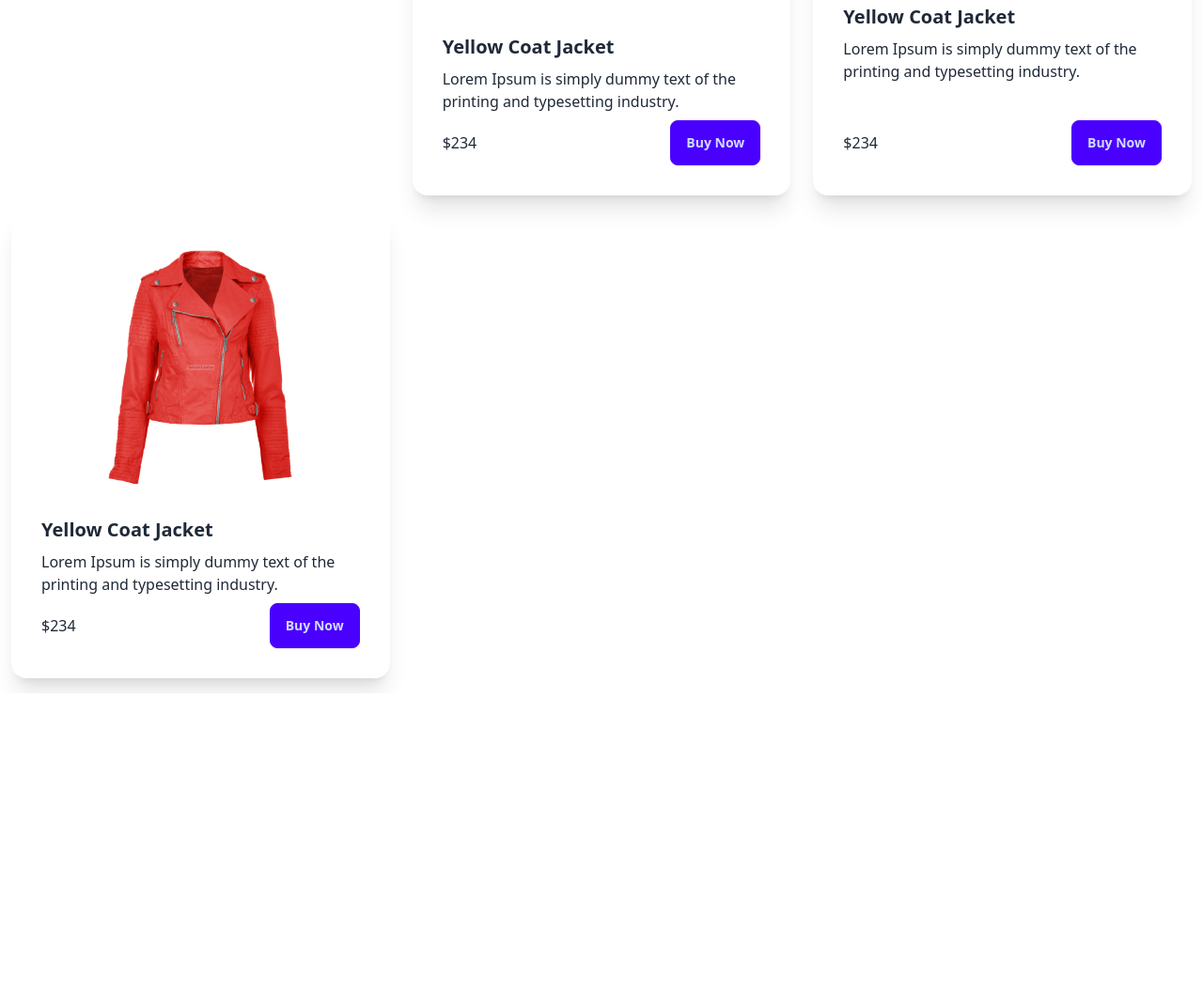
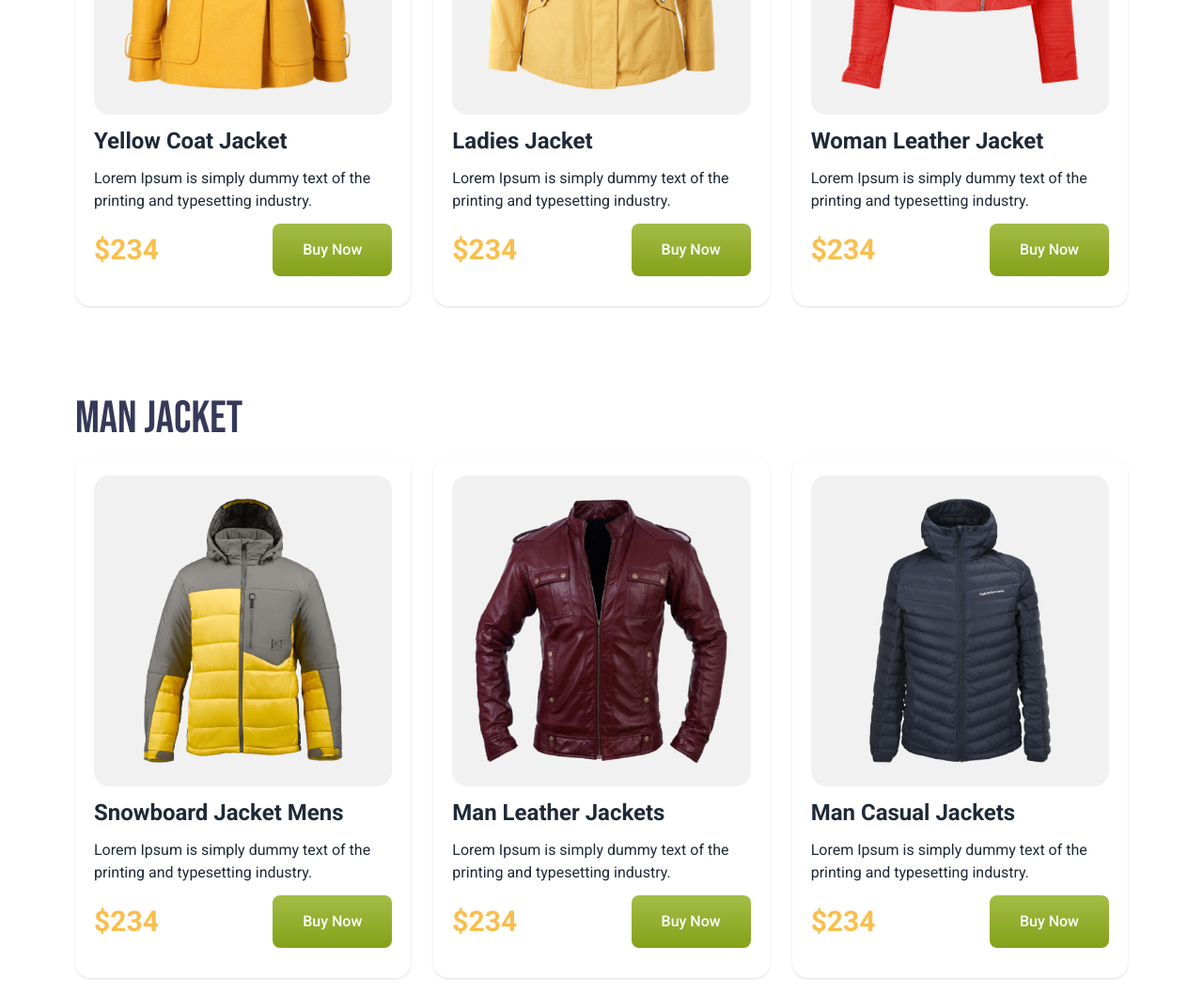
Before and after one commit to muinuddin-sm12/Milestone3-Project-1, a plain HTML site: page index.html in a window 1280 px wide. Shown: the part 1078-2135 px from the top of the page at 94% size. Before the commit the page ends 1816 px from the top, so only its background shows below. Drawn offline with nearby package versions, Linux system fonts and the light colour scheme.

Commit message:
Woman and Man Jacket section added

```diff
--- a/css/style.css
+++ b/css/style.css
@@ -0,0 +1,11 @@
+@import url('https://fonts.googleapis.com/css2?family=Bebas+Neue&family=Roboto:wght@400;500;700&display=swap');
+
+* {
+    margin: 0;
+    padding: 0;
+    box-sizing: border-box;
+    font-family: 'Roboto', sans-serif;
+}
+h1,h2,span {
+    font-family: 'Bebas Neue', sans-serif;
+}
--- a/index.html
+++ b/index.html
@@ -11,9 +11,10 @@
       type="text/css"
     />
     <script src="https://cdn.tailwindcss.com"></script>
+    <link rel="stylesheet" href="css/style.css">
   </head>
   <body>
-    <header class="h-[715px] bg-[#FFFBF0] px-6 py-6 lg:px-32">
+    <header class=" bg-[#FFFBF0] pb-10 md:pb-20 py-6 px-6 md:px-10 lg:px-20">
       <!-- navbar -->
       <nav class="flex justify-between items-center">
         <div class="nav-logo">
@@ -55,9 +56,9 @@
         </div>
       </nav>
       <!-- banner section -->
-      <div class="banner mt-10 md:mt-20 flex flex-col md:flex-row items-center justify-betweens">
+      <div class="banner mt-12 md:mt-20 flex flex-col md:flex-row items-center justify-betweens gap-4 md:gap-6">
         <div class="banner-text flex-1">
-          <h1 class="uppercase text-[#FABE4C] text-3xl md:text-4xl font-semibold mb-5">
+          <h1 class="uppercase text-[#FABE4C] max-w-[420px] text-4xl md:text-7xl mb-5">
             Be the Penguins <br />
             <span class="text-[#363958]">of Winter</span>
           </h1>
@@ -77,51 +78,98 @@
       </div>
     </header>
     <main>
-      <!-- Woman section -->
-      <div class="woman-section grid grid-cols-1 md:grid-cols-2 lg:grid-cols-3 mt-10">
-        <h2 class="text-2xl uppercase font-bold text-center mb-5">Woman Jacket</h2>
-        <!-- First card -->
-        <div class="card bg-base-100 shadow-xl mb-4 mx-3 ">
-          <figure class="px-10 pt-10 m-4 bg-[#f1f1f1] rounded-b-2xl">
-            <img class="w-52" src="./images/jacket-1.png" alt="Shoes" class="rounded-xl" />
-          </figure>
-          <div class="card-body">
-            <h2 class="card-title">Yellow Coat Jacket </h2>
-            <p>Lorem Ipsum is simply dummy text of the
-              printing and typesetting industry.</p>
-            <div class=" flex justify-between items-center">
-              <span>$234</span>
-              <button class="btn btn-primary">Buy Now</button>
+      <!-- Woman jacket section -->
+      <div class="woman px-6 md:px-10 lg:px-20">
+        <h2 class="uppercase text-3xl md:text-5xl text-[#363958] text-center md:text-start mt-10 mb-4">Woman jacket</h2>
+        <div class="cart grid grid-cols-1 md:grid-cols-2 lg:grid-cols-3 gap-0 md:gap-6">
+          <!-- cart-1 -->
+          <div class="cart-1 p-5 flex flex-col rounded-2xl shadow mb-4">
+            <div class="img bg-[#F1F1F1] rounded-2xl flex justify-center items-center p-6">
+              <img class="" src="./images/jacket-1.png" alt="">
+            </div>
+            <div class="content">
+              <h4 class="text-2xl font-bold my-3">Yellow Coat Jacket</h4>
+              <p>Lorem Ipsum is simply dummy text of the printing and typesetting industry.</p>
+              <div class="flex justify-between items-center my-3">
+                <p class="text-3xl font-bold text-[#FABE4C]">$234</p>
+                <button class="font-medium py-4 px-8 text-white bg-gradient-to-b from-[#A4BC46] to-[#85A019] rounded-lg">Buy Now</button>
+              </div>
+            </div>
+          </div>
+          <!-- cart-2 -->
+          <div class="cart-1 p-5 flex flex-col rounded-2xl shadow mb-4">
+            <div class="img bg-[#F1F1F1] rounded-2xl flex justify-center items-center p-6">
+              <img class="" src="./images/jacket-2.png" alt="">
+            </div>
+            <div class="content">
+              <h4 class="text-2xl font-bold my-3">Ladies Jacket </h4>
+              <p>Lorem Ipsum is simply dummy text of the printing and typesetting industry.</p>
+              <div class="flex justify-between items-center my-3">
+                <p class="text-3xl font-bold text-[#FABE4C]">$234</p>
+                <button class="font-medium py-4 px-8 text-white bg-gradient-to-b from-[#A4BC46] to-[#85A019] rounded-lg">Buy Now</button>
+              </div>
+            </div>
+          </div>
+          <!-- cart-3 -->
+          <div class="cart-1 p-5 flex flex-col rounded-2xl shadow mb-4">
+            <div class="img bg-[#F1F1F1] rounded-2xl flex justify-center items-center p-6">
+              <img class="" src="./images/jacket-3.png" alt="">
+            </div>
+            <div class="content">
+              <h4 class="text-2xl font-bold my-3">Woman Leather Jacket </h4>
+              <p>Lorem Ipsum is simply dummy text of the printing and typesetting industry.</p>
+              <div class="flex justify-between items-center my-3">
+                <p class="text-3xl font-bold text-[#FABE4C]">$234</p>
+                <button class="font-medium py-4 px-8 text-white bg-gradient-to-b from-[#A4BC46] to-[#85A019] rounded-lg">Buy Now</button>
+              </div>
             </div>
           </div>
         </div>
-        <!-- Second card -->
-        <div class="card bg-base-100 shadow-xl mb-4 mx-3">
-          <figure class="px-10 pt-10">
-            <img class="w-52" src="./images/jacket-2.png" alt="Shoes" class="rounded-xl" />
-          </figure>
-          <div class="card-body">
-            <h2 class="card-title">Yellow Coat Jacket </h2>
-            <p>Lorem Ipsum is simply dummy text of the
-              printing and typesetting industry.</p>
-            <div class=" flex justify-between items-center">
-              <span>$234</span>
-              <button class="btn btn-primary">Buy Now</button>
+      </div>
+      <!-- Man jacket section -->
+      <div class="man px-6 md:px-10 lg:px-20">
+        <h2 class="uppercase text-3xl md:text-5xl text-[#363958] text-center md:text-start mt-20 mb-4">Man jacket</h2>
+        <div class="cart grid grid-cols-1 md:grid-cols-2 lg:grid-cols-3  gap-0 md:gap-6">
+          <!-- cart-1 -->
+          <div class="cart-1 p-5 flex flex-col rounded-2xl shadow mb-4">
+            <div class="img bg-[#F1F1F1] rounded-2xl flex justify-center items-center p-6">
+              <img class="" src="./images/jacket-4.png" alt="">
+            </div>
+            <div class="content">
+              <h4 class="text-2xl font-bold my-3">Snowboard Jacket Mens</h4>
+              <p>Lorem Ipsum is simply dummy text of the printing and typesetting industry.</p>
+              <div class="flex justify-between items-center my-3">
+                <p class="text-3xl font-bold text-[#FABE4C]">$234</p>
+                <button class="font-medium py-4 px-8 text-white bg-gradient-to-b from-[#A4BC46] to-[#85A019] rounded-lg">Buy Now</button>
+              </div>
             </div>
           </div>
-        </div>
-        <!-- Third card -->
-        <div class="card bg-base-100 shadow-xl mb-4 mx-3">
-          <figure class="px-10 pt-10">
-            <img class="w-52" src="./images/jacket-3.png" alt="Shoes" class="rounded-xl" />
-          </figure>
-          <div class="card-body">
-            <h2 class="card-title">Yellow Coat Jacket </h2>
-            <p>Lorem Ipsum is simply dummy text of the
-              printing and typesetting industry.</p>
-            <div class=" flex justify-between items-center">
-              <span>$234</span>
-              <button class="btn btn-primary">Buy Now</button>
+          <!-- cart-2 -->
+          <div class="cart-1 p-5 flex flex-col rounded-2xl shadow mb-4">
+            <div class="img bg-[#F1F1F1] rounded-2xl flex justify-center items-center p-6">
+              <img class="" src="./images/jacket-5.png" alt="">
+            </div>
+            <div class="content">
+              <h4 class="text-2xl font-bold my-3">Man Leather Jackets</h4>
+              <p>Lorem Ipsum is simply dummy text of the printing and typesetting industry.</p>
+              <div class="flex justify-between items-center my-3">
+                <p class="text-3xl font-bold text-[#FABE4C]">$234</p>
+                <button class="font-medium py-4 px-8 text-white bg-gradient-to-b from-[#A4BC46] to-[#85A019] rounded-lg">Buy Now</button>
+              </div>
+            </div>
+          </div>
+          <!-- cart-3 -->
+          <div class="cart-1 p-5 flex flex-col rounded-2xl shadow mb-4">
+            <div class="img bg-[#F1F1F1] rounded-2xl flex justify-center items-center p-6">
+              <img class="" src="./images/jacket-6.png" alt="">
+            </div>
+            <div class="content">
+              <h4 class="text-2xl font-bold my-3">Man Casual Jackets</h4>
+              <p>Lorem Ipsum is simply dummy text of the printing and typesetting industry.</p>
+              <div class="flex justify-between items-center my-3">
+                <p class="text-3xl font-bold text-[#FABE4C]">$234</p>
+                <button class="font-medium py-4 px-8 text-white bg-gradient-to-b from-[#A4BC46] to-[#85A019] rounded-lg">Buy Now</button>
+              </div>
             </div>
           </div>
         </div>
```
